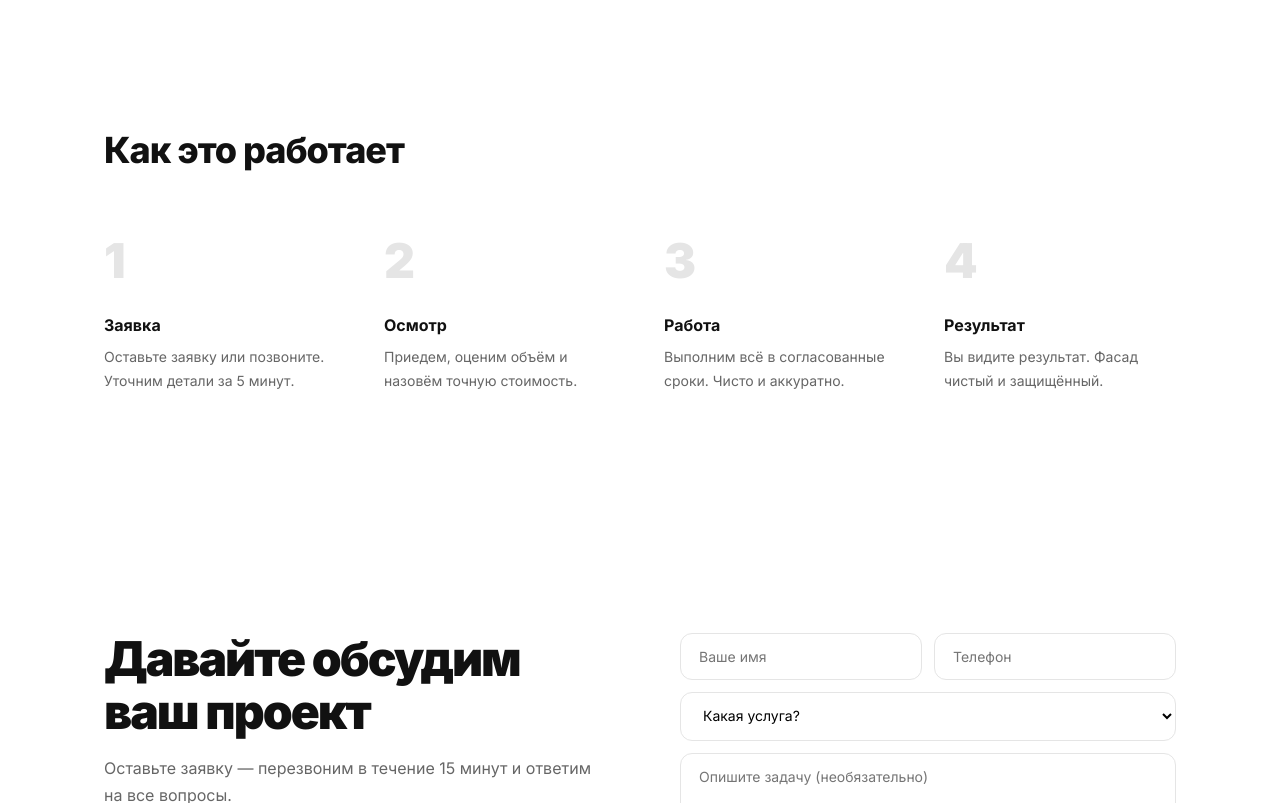
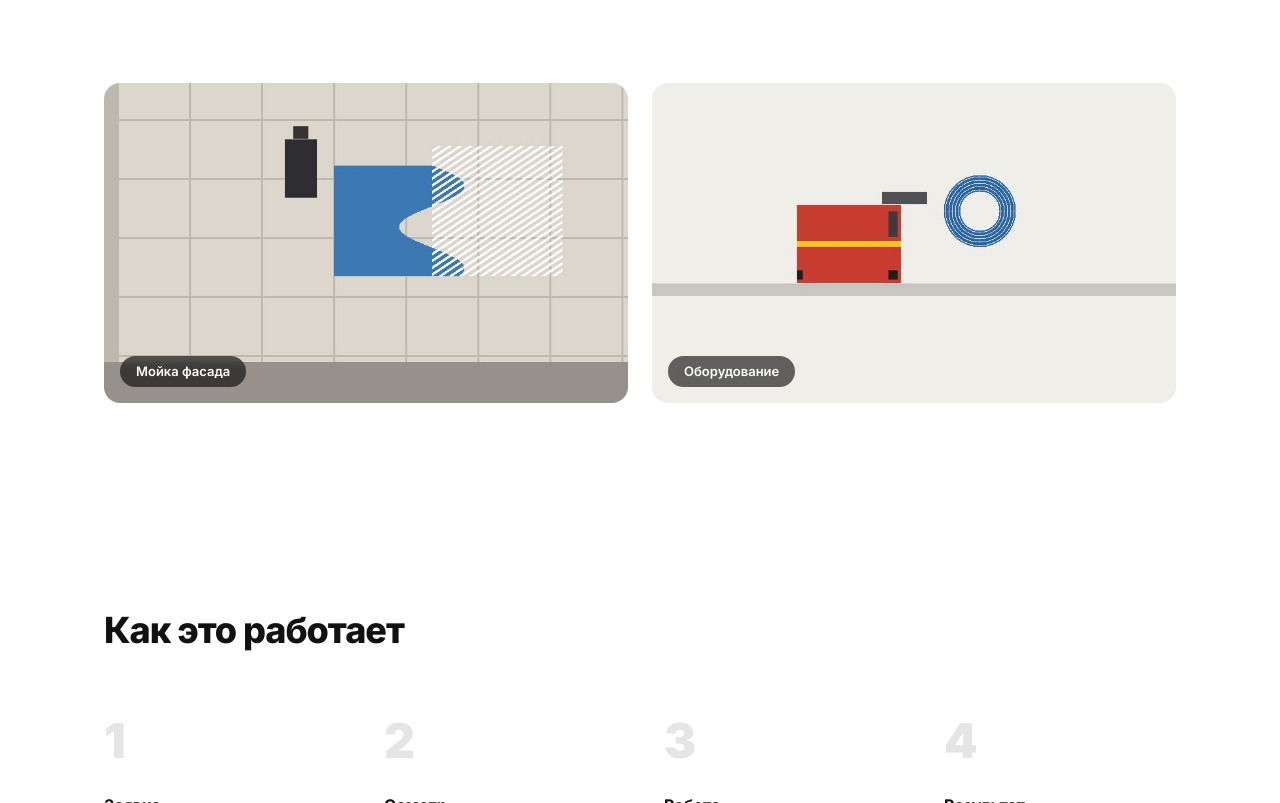
Before and after one commit to lillilpip2-coder/chistodom-site, a website: page public/index.html in a window 1280 px wide. Shown: the part 1374-2177 px from the top of the page. Drawn offline with Linux system fonts and the light colour scheme.

Commit message:
Add gallery with cleaning and equipment photos

```diff
--- a/public/css/style.css
+++ b/public/css/style.css
@@ -52,6 +52,13 @@ main{position:relative;z-index:1}
 .service__price{font-size:28px;font-weight:800;letter-spacing:-1px}
 .service__price span{font-size:14px;font-weight:500;color:#999}
 
+/* GALLERY */
+.gallery{padding:80px 0;background:#fff}
+.gallery__grid{display:grid;grid-template-columns:1fr 1fr;gap:24px}
+.gallery__item{position:relative;border-radius:16px;overflow:hidden}
+.gallery__img{width:100%;height:320px;object-fit:cover;display:block}
+.gallery__label{position:absolute;bottom:16px;left:16px;background:rgba(0,0,0,.6);color:#fff;font-size:13px;font-weight:600;padding:6px 16px;border-radius:100px;backdrop-filter:blur(4px)}
+
 /* PROCESS */
 .process{padding:120px 0;background:#fff}
 .process__grid{display:grid;grid-template-columns:repeat(4,1fr);gap:48px}
@@ -92,6 +99,8 @@ main{position:relative;z-index:1}
   .burger{display:block}
   .hero__title{letter-spacing:-2px}
   .services__grid{grid-template-columns:1fr}
+  .gallery__grid{grid-template-columns:1fr}
+  .gallery__img{height:240px}
   .process__grid{grid-template-columns:1fr 1fr;gap:32px}
   .contact__inner{grid-template-columns:1fr;gap:48px}
   .contact__title{font-size:36px}
--- a/public/index.html
+++ b/public/index.html
@@ -83,6 +83,21 @@
   </div>
 </section>
 
+<section class="gallery">
+  <div class="container">
+    <div class="gallery__grid">
+      <div class="gallery__item">
+        <img src="/images/cleaning.jpg" alt="Мойка фасада" class="gallery__img" loading="lazy">
+        <p class="gallery__label">Мойка фасада</p>
+      </div>
+      <div class="gallery__item">
+        <img src="/images/equipment.jpg" alt="Оборудование" class="gallery__img" loading="lazy">
+        <p class="gallery__label">Оборудование</p>
+      </div>
+    </div>
+  </div>
+</section>
+
 <section class="process" id="process">
   <div class="container">
     <h2 class="section-title">Как это работает</h2>
```
Also changed, not shown: public/images/cleaning.jpg (added), public/images/equipment.jpg (added).
